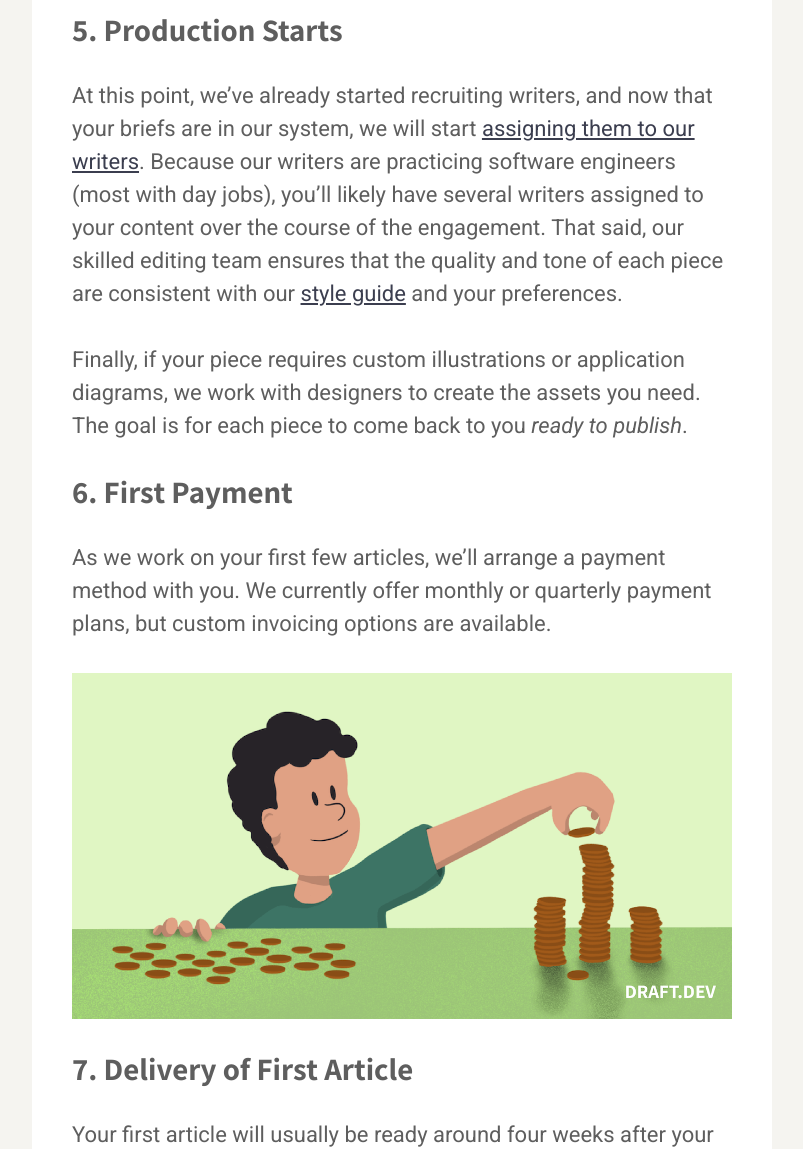
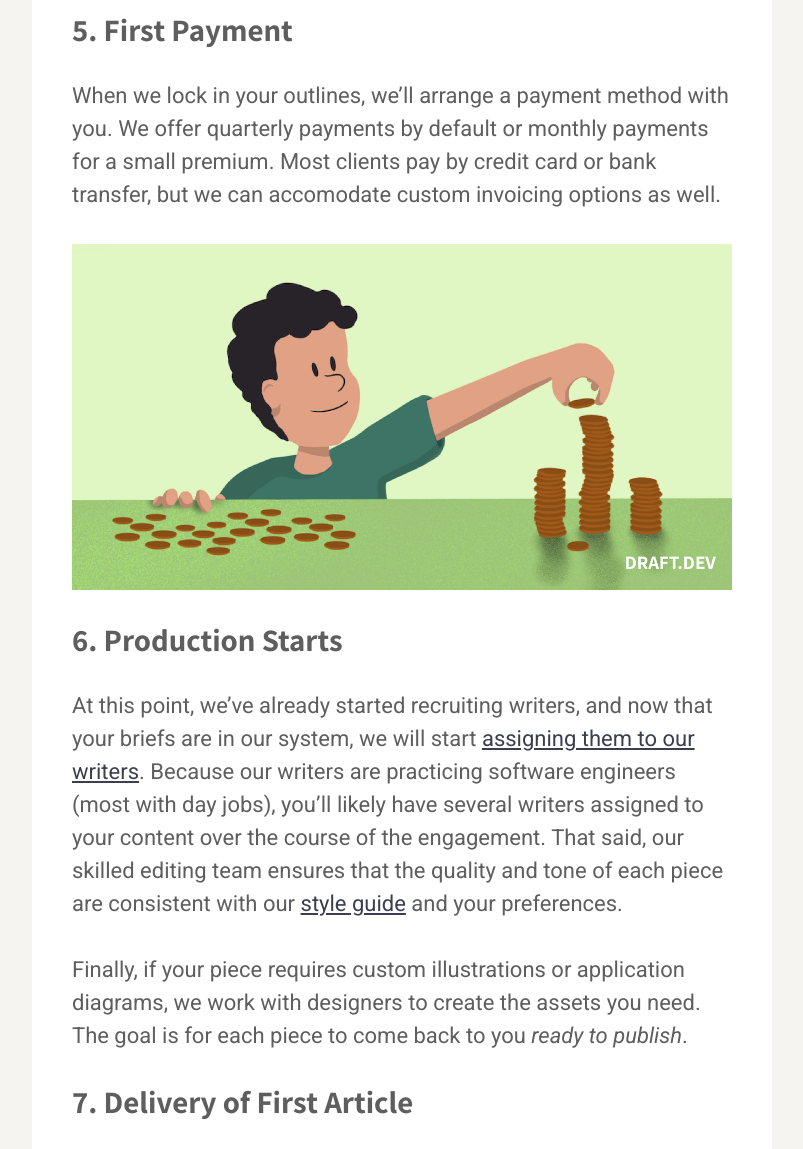
Before and after one commit to karllhughes/learn, a Jekyll site: the page built from _posts/2021-05-20-client-onboarding.md, in a window 1280 px wide and 1400 px high, scrolled down 4062 px. Shown: the part 251-1400 px from the top of the window, without its empty margins (238-1041 px from the left). Built offline with Jekyll 4.4.1, drawn with Linux system fonts in a browser that asks for light colours; a script that is not in the unit is left out; some of the changed text lies outside the part shown.

Commit message:
Update Posts “2021-05-20-client-onboarding”

```diff
--- a/_posts/2021-05-20-client-onboarding.md
+++ b/_posts/2021-05-20-client-onboarding.md
@@ -46,15 +46,15 @@
 
 ![Your team reads and approves each brief before we send it to a writer](https://i.imgur.com/LWAdWIq.jpg)
 
-### 5. Production Starts
+### 5. First Payment
+When we lock in your outlines, we’ll arrange a payment method with you. We offer quarterly payments by default or monthly payments for a small premium. Most clients pay by credit card or bank transfer, but we can accomodate custom invoicing options as well.
+
+![Payment plans at Draft.dev](https://draft.dev/learn/assets/posts/pennies-20.png)
+
+### 6. Production Starts
 At this point, we’ve already started recruiting writers, and now that your briefs are in our system, we will start [assigning them to our writers](https://draft.dev/learn/matching-writers). Because our writers are practicing software engineers (most with day jobs), you’ll likely have several writers assigned to your content over the course of the engagement. That said, our skilled editing team ensures that the quality and tone of each piece are consistent with our [style guide](https://draft.dev/learn/styleguide) and your preferences.
 
 Finally, if your piece requires custom illustrations or application diagrams, we work with designers to create the assets you need. The goal is for each piece to come back to you _ready to publish_.
-
-### 6. First Payment
-As we work on your first few articles, we’ll arrange a payment method with you. We currently offer monthly or quarterly payment plans, but custom invoicing options are available.
-
-![Payment plans at Draft.dev](https://draft.dev/learn/assets/posts/pennies-20.png)
 
 ### 7. Delivery of First Article
 
@@ -99,7 +99,7 @@
 We don’t currently offer trial articles to prospective clients, but we are happy to send you additional samples. We also offer revisions, rewrites, or refunds if you’re ever unsatisfied with our work.
 
 ### How much does it cost?
-Currently, plans start at $4800 per month, but we invite you to [refer to our website](https://draft.dev/#pricing) for the most up-to-date pricing. If you need a combination of services that isn’t listed, just let us know and we can accommodate it.
+Currently, plans start at $16,200 per quarter, but we invite you to [book a call](https://draft.dev/call) for the most up-to-date pricing and packages. Most clients start with a quarterly pilot and renew according to their needs each quarter.
 
 ## Want to Get Started?
 Now that you know exactly what to expect when you start your engagement with Draft.dev, I’d love to hear from you. To get started, [book a call with us](https://draft.dev/call) and learn more about how Draft.dev can help you create in-depth, technical content that resonates with your audience.
```
Also changed, not shown: other parts of _posts/2021-05-20-client-onboarding.md (+1 -1 lines).
